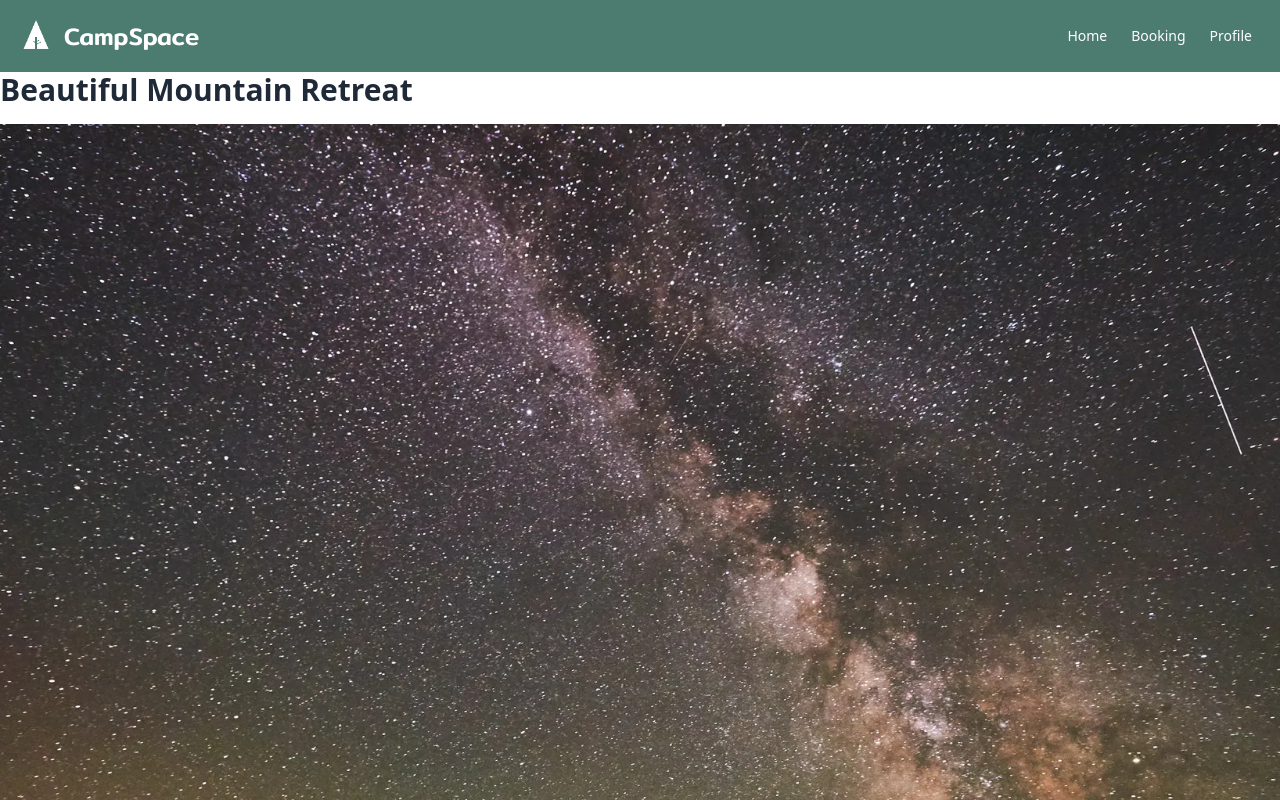
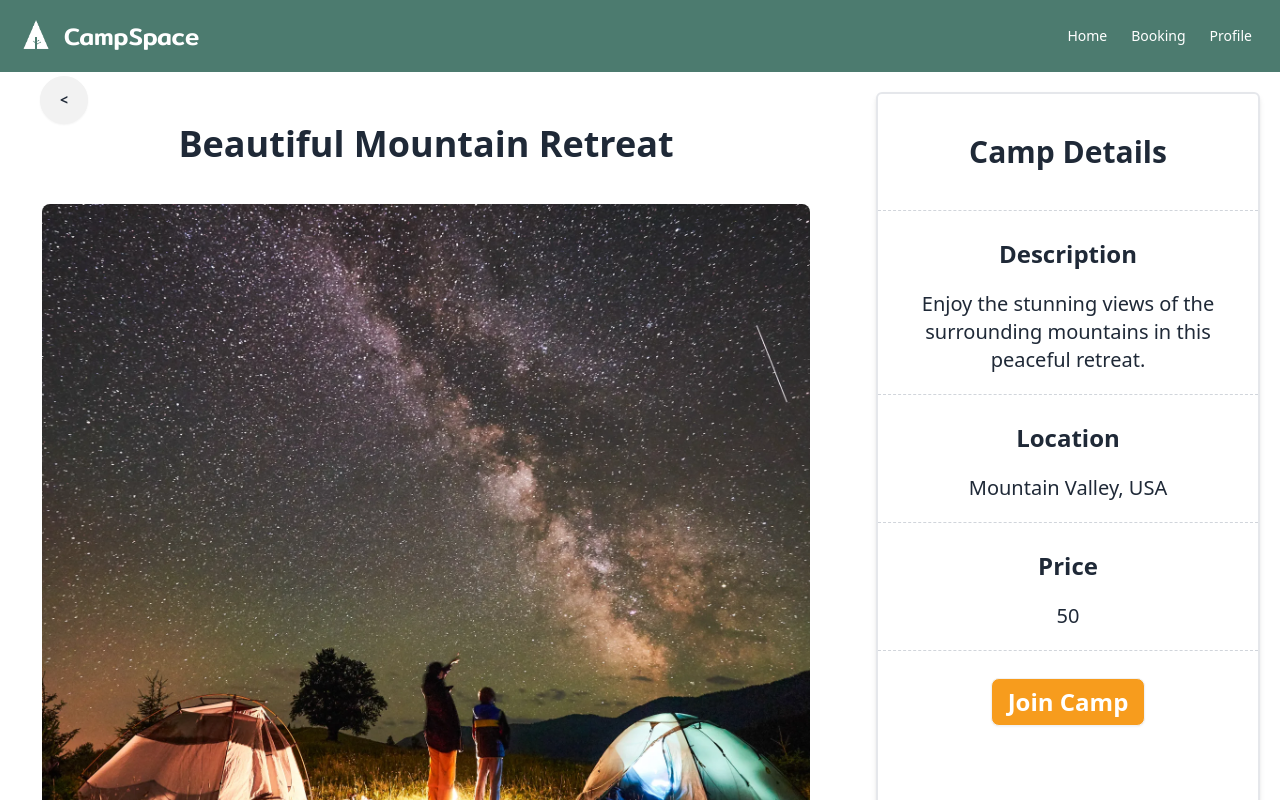
Before and after one commit to Paepilai/PROJECT2-SEC-1-GETA, a Vue app: page /camp/1 in a window 1280 px wide. Shown: the top 800 px of the page. Built offline with nearby package versions, Linux system fonts and the light colour scheme.

Commit message:
Update CampDetails.vue
โครงคับพี่ๆ

```diff
--- a/src/views/CampDetails.vue
+++ b/src/views/CampDetails.vue
@@ -1,14 +1,49 @@
 <template>
-  <div v-if="campground">
-    <h1 class="text-3xl font-semibold mb-4">{{ campground.name }}</h1>
-    <img
-      :src="campground.image"
-      alt="Campground Image"
-      class="w-full h-auto mb-4"
-    />
-    <p class="text-gray-600">{{ campground.description }}</p>
-    <p class="text-gray-600">Location: {{ campground.location }}</p>
-    <p class="text-gray-600">Price: ${{ campground.price }} per night</p>
+  <div class="grid grid-cols-3 gap-1 pb-20" v-if="campground">
+    <div class="col-span-2">
+      <div class="flex-col">
+        <div class=" font-bold text-4xl p-10 text-center inline flex-row ">
+          <RouterLink to="/" class="btn btn-circle text-bold">
+            < </RouterLink>
+              <h1>{{ campground.name }}</h1>
+        </div>
+        <div>
+          <img :src="campground.image" class="rounded-lg max-w-3xl justify-center mx-auto">
+        </div>
+      </div>
+    </div>
+
+    <div class="col-start-3 border-2 rounded-md shadow-md m-5 h-auto">
+      <div class="font-bold text-3xl p-10 text-center ">
+        <h3>Camp Details</h3>
+      </div>
+      <hr class="h-2 border-dashed border-gray-300 ">
+      <div class="font-bold text-2xl p-5 text-center">
+        <h3>Description</h3>
+      </div>
+      <div class="text-xl pl-10 pr-10 pb-5 text-center">
+        <p>{{ campground.description }}</p>
+      </div>
+      <hr class="h-2 border-dashed border-gray-300 ">
+      <div class="font-bold text-2xl p-5 text-center">
+        <h3>Location</h3>
+      </div>
+      <div class="text-xl pl-10 pr-10 pb-5 text-center">
+        <p>{{ campground.location }}</p>
+      </div>
+      <hr class="h-2 border-dashed border-gray-300 ">
+      <div class="font-bold text-2xl p-5 text-center ">
+        <h3>Price</h3>
+      </div>
+      <div class="text-xl pl-10 pr-10 pb-5 text-center">
+        <p>{{ campground.price }}
+        </p>
+      </div>
+      <hr class="h-2 border-dashed border-gray-300 ">
+      <div class="flex justify-center p-5 ">
+        <RouterLink to="/" class="btn bg-[#F79C1D] hover:bg-[#F79C1D] text-white text-2xl">Join Camp</RouterLink>
+      </div>
+    </div>
   </div>
 </template>
 
```
